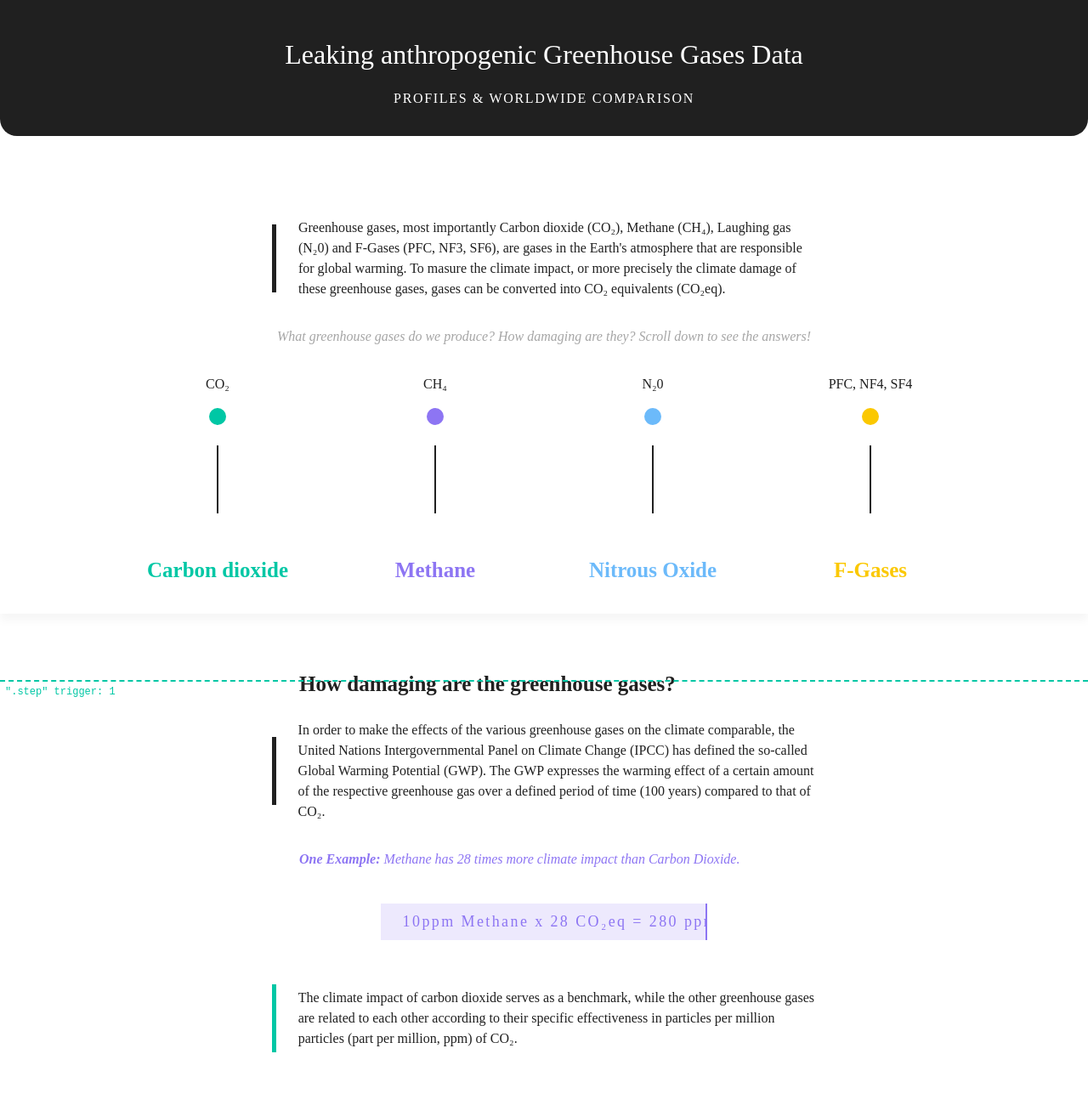
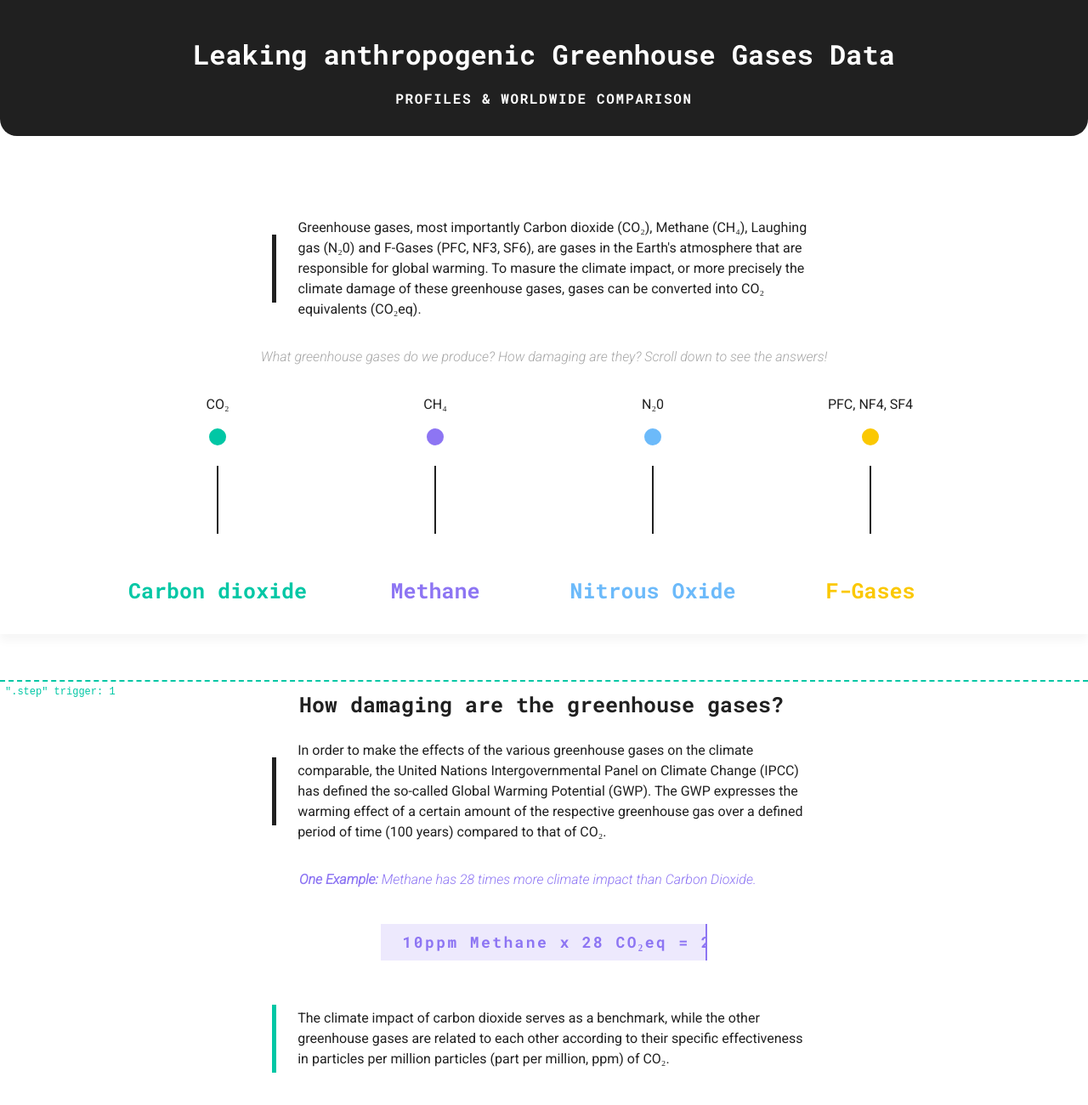
Before and after one commit to caroachtrm/caroachtrm.github.io, a website: page code/Greenhouse Gases/index.html in a window 1280 px wide. Shown: the top 1300 px of the page at 85% size. Drawn offline with Linux system fonts and the light colour scheme.

Commit message:
webfont fixes

```diff
--- a/code/Greenhouse Gases/index.css
+++ b/code/Greenhouse Gases/index.css
@@ -15,9 +15,20 @@
   padding: 0;
 }
 
+@font-face {
+  font-family: 'Roboto';
+  src: local('Roboto'), local('Roboto-Regular'), url(https://fonts.gstatic.com/s/roboto/v18/KFOmCnqEu92Fr1Mu7GxKKTU1Kvnz.woff2) format('woff2');
+  unicode-range: U+0100-024F, U+0259, U+1E00-1EFF, U+2020, U+20A0-20AB, U+20AD-20CF, U+2113, U+2C60-2C7F, U+A720-A7FF;
+}
+
+@font-face {
+  font-family: 'Roboto Mono';
+  src: local('RobotoMono'), local('RobotoMono-Regular'), url(https://fonts.gstatic.com/s/robotomono/v7/L0x7DF4xlVMF-BfR8bXMIjhOm36WWpCBC10HFw.woff2) format('woff2');
+  unicode-range: U+0100-024F, U+0259, U+1E00-1EFF, U+2020, U+20A0-20AB, U+20AD-20CF, U+2113, U+2C60-2C7F, U+A720-A7FF;
+}
+
 #app {
-  font-family: "RobotoMono-Bold", "Roboto-Medium", "RobotoMono-Medium","Roboto-Regular";
-  font-size: 100%;
+  font-family:'Roboto''Roboto Mono';
   line-height: 1.5;
   font-weight: normal;
   font-style: normal;
@@ -67,7 +78,8 @@ h-1 {
   height: auto;
   left: auto;
   top: 5vh;
-  font-family: "RobotoMono-bold";
+  font-family: 'Roboto Mono';
+  font-weight: bold;
   font-size: 2em;
   text-align: center;
   color: var(--color-white);
@@ -81,9 +93,10 @@ h-2 {
   height: auto;
   left: auto;
   top: 13vh;
-  font-family: "RobotoMono-Medium";
+  font-family: 'Roboto Mono';
   font-size: 1em;
-  font-style:normal;
+  font-weight: 700;
+  font-style: normal;
   text-align: center;
   letter-spacing: 0.105em;
   text-transform: uppercase;
@@ -100,18 +113,18 @@ strong {
 }
 
 p {
-  font-family: "Roboto-Regular";
+  font-family: 'Roboto';
 }
 
 p-2 {
-  font-family: "Roboto-Regular";
+  font-family: 'Roboto';
   font-style: italic;
   color: var(--color-accent2);
   padding-top: 2vh;
 }
 
 p-titel {
-  font-family: "RobotoMono-Bold";
+  font-family: 'Roboto Mono';
   font-style: normal;
   font-weight: bold;
   font-size: 25px;
@@ -121,7 +134,7 @@ p-titel {
 }
 
 p-titel2 {
-  font-family: "RobotoMono-Bold";
+  font-family: 'Roboto Mono';
   font-style: normal;
   font-weight: bold;
   font-size:20px;
@@ -130,9 +143,9 @@ p-titel2 {
 }
 
 p-typewriter {
-  font-family: "RobotoMono-Regular";
+  font-family: 'Roboto Mono';
   font-style: normal;
-  font-weight: normal;
+  font-weight: 700;
   font-size: 18px;
   color: var(--color-ch4);
 }
@@ -156,7 +169,7 @@ section {
 section.intro {
   margin: 30vh 0 0 0;
   padding: 0 0 0 0;
-  font-family: "Roboto-Regular";
+  font-family: 'Roboto';
   display: flex;
   flex-direction: column;
   justify-content: center;
@@ -263,7 +276,7 @@ section.scrolly {
   color: var(--color-ch4);
   background-color: #EDE9FD;
   padding: 1vh 2vw 1vh 2vw;
-  font-family: "RobotoMono-Regular";
+  font-family: 'Roboto';
   overflow: hidden; /* Ensures the content is not revealed until the animation */
   border-right: .15em solid var(--color-ch4); /* The typwriter cursor */
   white-space: nowrap; /* Keeps the content on a single line */
--- a/code/Greenhouse Gases/index.html
+++ b/code/Greenhouse Gases/index.html
@@ -12,6 +12,12 @@
   <link rel="stylesheet" href="../assets/css/normalize.css">
   <link rel="stylesheet" href="../assets/css/fonts.css">
   <link rel="stylesheet" href="index.css">
+  <link href='https://fonts.googleapis.com/css?family=Roboto:300,400,500,300italic'
+    rel='stylesheet'
+    type='text/css'>
+  <link href='https://fonts.googleapis.com/css2?family=Roboto+Mono:ital,wght@0,500;0,700;1,400&display=swap'
+    rel='stylesheet'
+    type='text/css'>
 </head>
 
 <body>
```
